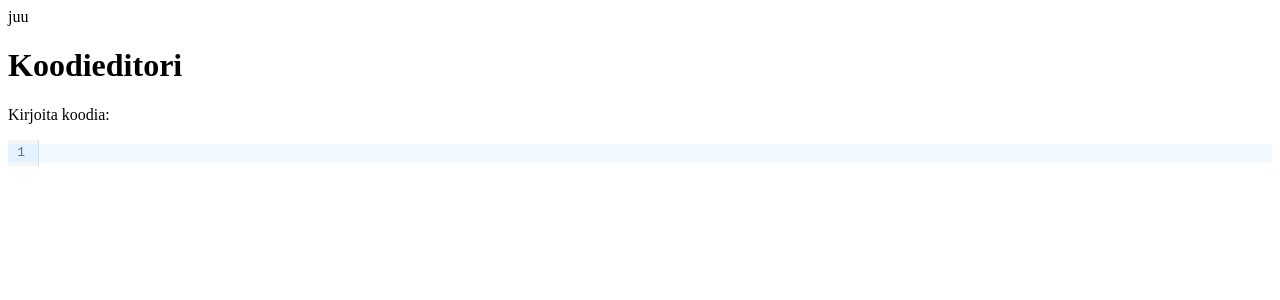
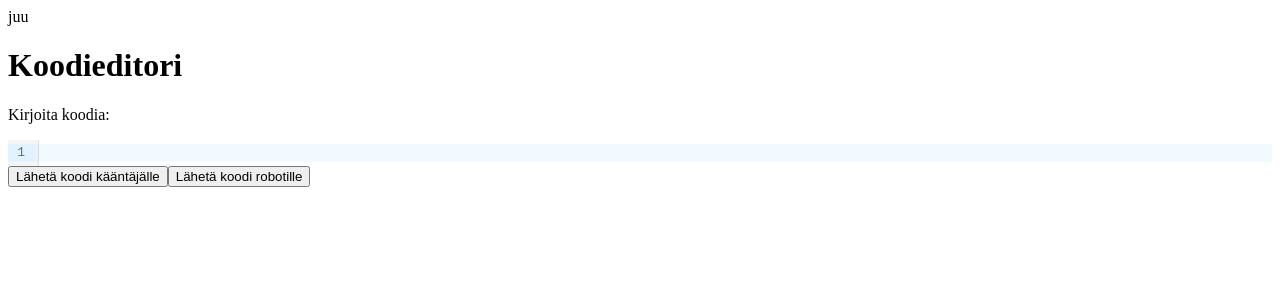
Before and after one commit to robottikoodieditori/ohtuprojekti-robottikoodieditori, a React (Create React App) app in the folder frontend/: page / in a window 1280 px wide. Shown: the top 300 px of the page. Built offline with nearby package versions, Linux system fonts and the light colour scheme; no server answers.

Commit message:
Add button component and specific buttons

```diff
--- a/frontend/src/App.js
+++ b/frontend/src/App.js
@@ -1,7 +1,10 @@
 import React, { useState, useEffect } from "react";
 import comms from "./services/comms"
 import EditorView from "./components/editorview";
+import Button from "./components/button";
 import CodeMirror from "@uiw/react-codemirror";
+import CompileButton from "./components/compilebutton";
+import RobotButton from "./components/robotbutton";
 
 
 function App() {
@@ -36,6 +39,8 @@ function App() {
             <CodeMirror
             onChange={onChange}
             />
+            <CompileButton />
+            <RobotButton />
         </div>
     );
 }
--- /dev/null
+++ b/frontend/src/components/button.js
@@ -0,0 +1,9 @@
+const Button = (props) => {
+    return (
+        <button onClick={props.handleClick}>
+            {props.text}
+        </button>
+    )
+}
+
+export default Button;
--- /dev/null
+++ b/frontend/src/components/compilebutton.js
@@ -0,0 +1,16 @@
+import Button from "./button"
+
+const CompileButton = () => {
+
+    const sendToCompiler = () => {
+        console.log("Lähetetään koodi kääntäjälle")
+    }
+
+    return (
+        <Button text="Lähetä koodi kääntäjälle"
+                handleClick={sendToCompiler}>
+        </Button>
+    )
+}
+
+export default CompileButton;
--- /dev/null
+++ b/frontend/src/components/robotbutton.js
@@ -0,0 +1,16 @@
+import Button from "./button"
+
+const RobotButton = () => {
+
+    const sendToRobot = () => {
+        console.log("Lähetetään koodi robotille")
+    }
+
+    return (
+        <Button text="Lähetä koodi robotille"
+                handleClick={sendToRobot}>
+        </Button>
+    )
+}
+
+export default RobotButton;
```
Also changed, not shown: 1 other file (tests, documents, lock files or other folders).
